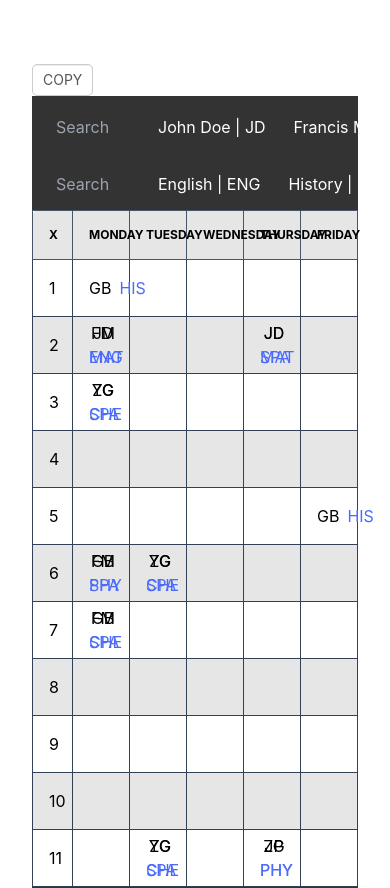
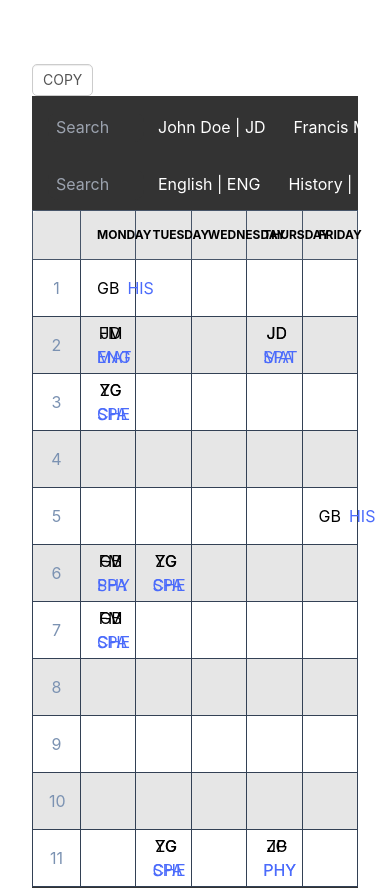
Before and after one commit to Chickenbiscuitoo/timetable-manager, a Next.js app: page / in a window 390 px wide. Shown: the top 888 px of the page. Built offline with nearby package versions, Linux system fonts and the light colour scheme.

Commit message:
added timetable responsivity

```diff
--- a/components/Timetable.tsx
+++ b/components/Timetable.tsx
@@ -36,26 +36,24 @@ const Timetable: NextComponentType = () => {
 
 	return (
 		<>
-			<div className="w-full">
+			<div className="sm:w-full md:w-full lg:w-4/5 2xl:w-3/5">
 				<table className="table table-zebra w-full h-full devide-black border-collapse border border-slate-500 table-fixed ">
 					<thead>
 						<tr>
-							<th className="border border-slate-600 w-10">
-								x
-							</th>
-							<th className="border border-slate-600">
+							<th className="border border-slate-600 text-center w-12"></th>
+							<th className="border border-slate-600 text-center">
 								Monday
 							</th>
-							<th className="border border-slate-600">
+							<th className="border border-slate-600 text-center">
 								Tuesday
 							</th>
-							<th className="border border-slate-600">
+							<th className="border border-slate-600 text-center">
 								Wednesday
 							</th>
-							<th className="border border-slate-600">
+							<th className="border border-slate-600 text-center">
 								Thursday
 							</th>
-							<th className="border border-slate-600">
+							<th className="border border-slate-600 text-center">
 								Friday
 							</th>
 						</tr>
@@ -65,8 +63,8 @@ const Timetable: NextComponentType = () => {
 							.filter((_, i) => i)
 							.map((row, i) => (
 								<tr key={i}>
-									<td className="border border-slate-700 w-10">
-										{i + 1}
+									<td className="border border-slate-700 w-10 text-secondary text-center">
+										<h3>{i + 1}</h3>
 									</td>
 									{row
 										.filter((_, ci) => ci)
```
